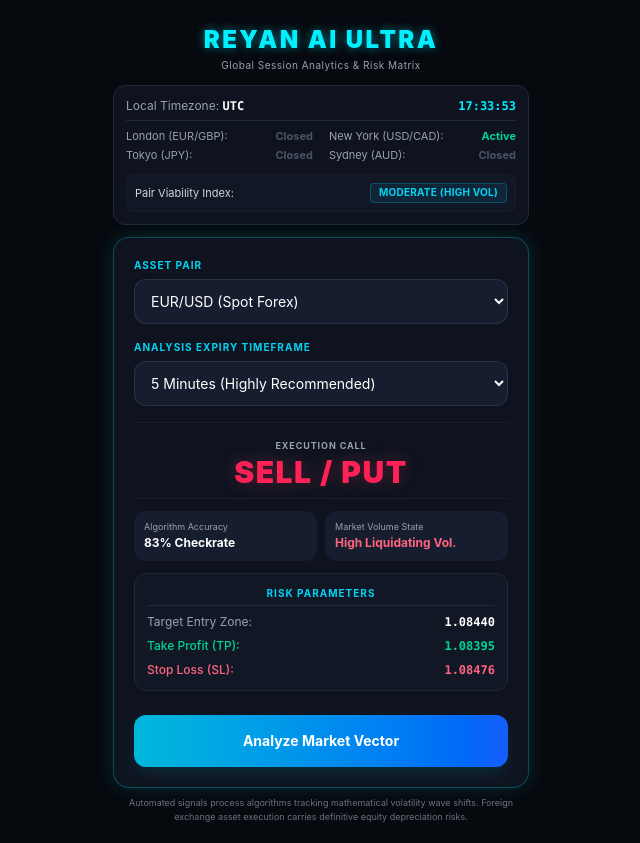
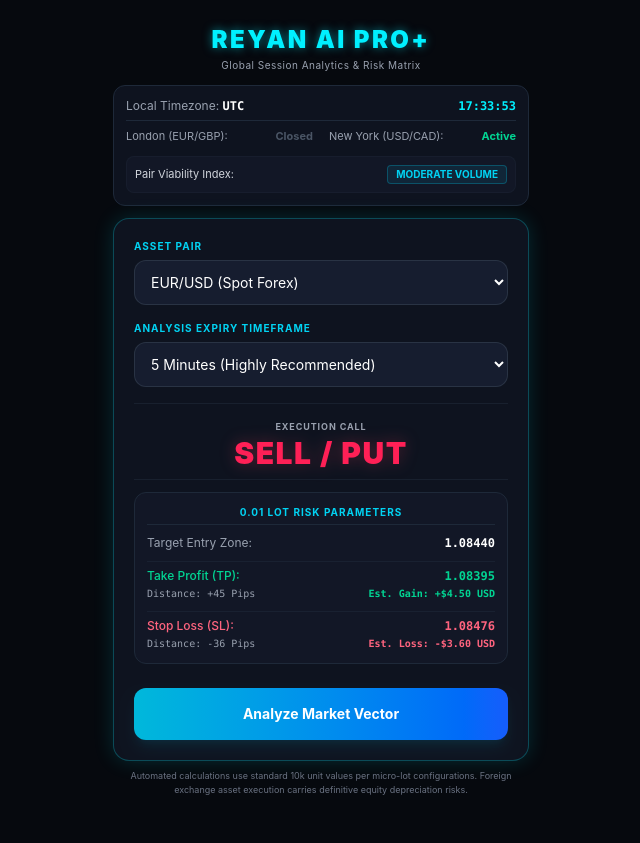
Before and after one commit to reyantradesAI/reyantrades-app, a plain HTML site: page index.html in a window 1280 px wide. Both pictures are taken after a click on the button "Analyze Market Vector". Shown: the whole page, without its empty margins (319-959 px from the left). After the commit the page ends 816 px from the top, so only its background shows below. Drawn offline with nearby package versions, Linux system fonts and the light colour scheme.

Commit message:
Update index.html

```diff
--- a/index.html
+++ b/index.html
@@ -3,7 +3,7 @@
 <head>
     <meta charset="UTF-8">
     <meta name="viewport" content="width=device-width, initial-scale=1.0">
-    <title>Reyan Trades AI Ultra</title>
+    <title>Reyan Trades AI Pro Plus</title>
     <!-- Tailwind Engine -->
     <script src="https://cdn.jsdelivr.net/npm/@tailwindcss/browser@4"></script>
     <!-- Telegram API Engine -->
@@ -28,7 +28,7 @@
 
     <!-- Brand Header -->
     <div class="text-center mt-2">
-        <h1 class="text-2xl font-black tracking-widest uppercase neon-glow-text">Reyan AI Ultra</h1>
+        <h1 class="text-2xl font-black tracking-widest uppercase neon-glow-text">Reyan AI Pro+</h1>
         <p class="text-[10px] text-gray-400 tracking-wider mt-0.5">Global Session Analytics & Risk Matrix</p>
     </div>
 
@@ -41,8 +41,6 @@
         <div class="grid grid-cols-2 gap-x-4 gap-y-1 text-[11px]">
             <div class="flex justify-between"><span class="text-gray-400">London (EUR/GBP):</span> <span id="session-london" class="font-bold">Closed</span></div>
             <div class="flex justify-between"><span class="text-gray-400">New York (USD/CAD):</span> <span id="session-ny" class="font-bold">Closed</span></div>
-            <div class="flex justify-between"><span class="text-gray-400">Tokyo (JPY):</span> <span id="session-tokyo" class="font-bold">Closed</span></div>
-            <div class="flex justify-between"><span class="text-gray-400">Sydney (AUD):</span> <span id="session-sydney" class="font-bold">Closed</span></div>
         </div>
         <div class="bg-[#161d2f]/50 p-2 rounded-lg flex justify-between items-center border border-gray-800/40 mt-1">
             <span class="text-[11px] text-gray-300">Pair Viability Index:</span>
@@ -53,7 +51,6 @@
     <!-- Interface Workspace Box -->
     <div class="bg-[#0e131f] rounded-2xl p-5 my-auto cyber-border flex flex-col space-y-4 mt-3">
 
-        <!-- Asset Selector Dropdown -->
         <div>
             <label class="block text-[10px] uppercase tracking-widest text-cyan-400 font-bold mb-1.5">Asset Pair</label>
             <select id="assetInput" onchange="evaluateMarketViability()" class="w-full bg-[#161d2f] text-sm text-white border border-gray-700/60 rounded-xl p-3 focus:outline-none focus:border-[#00f0ff]">
@@ -64,22 +61,19 @@
             </select>
         </div>
 
-        <!-- Strategy Frame Selector Dropdown -->
         <div>
             <label class="block text-[10px] uppercase tracking-widest text-cyan-400 font-bold mb-1.5">Analysis Expiry Timeframe</label>
             <select id="timeframeInput" class="w-full bg-[#161d2f] text-sm text-white border border-gray-700/60 rounded-xl p-3 focus:outline-none focus:border-[#00f0ff]">
                 <option value="5m" selected>5 Minutes (Highly Recommended)</option>
                 <option value="1m">1 Minute</option>
-                <option value="15s">15 Seconds</option>
             </select>
         </div>
 
         <!-- Engine Calculation Panel -->
         <div id="statusPanel" class="hidden flex flex-col items-center justify-center py-2 border-t border-gray-800/60">
-            <!-- Loading Indicator -->
             <div id="loaderWidget" class="flex flex-col items-center space-y-3 py-4">
                 <div class="animate-spin rounded-full h-9 w-9 border-2 border-transparent border-t-2 border-t-[#00f0ff] border-b-2 border-b-[#00f0ff]"></div>
-                <p class="text-xs text-cyan-400 animate-pulse font-medium tracking-wide">Processing indicators & session metrics...</p>
+                <p class="text-xs text-cyan-400 animate-pulse font-medium tracking-wide">Processing indicators & risk rules...</p>
             </div>
 
             <!-- Parsed Signal Metric Block -->
@@ -90,39 +84,43 @@
                     <span id="signalCallText" class="text-3xl font-black tracking-wider">--</span>
                 </div>
 
-                <div class="grid grid-cols-2 gap-2 text-xs">
-                    <div class="bg-[#161d2f] p-2.5 rounded-xl">
-                        <span class="block text-[9px] text-gray-400 mb-0.5">Algorithm Accuracy</span>
-                        <span id="probabilityText" class="font-bold text-white">--</span>
-                    </div>
-                    <div class="bg-[#161d2f] p-2.5 rounded-xl">
-                        <span class="block text-[9px] text-gray-400 mb-0.5">Market Volume State</span>
-                        <span id="strengthText" class="font-bold text-[#00f0ff]">--</span>
-                    </div>
-                </div>
-
                 <!-- Risk Management Zone -->
-                <div class="bg-[#161d2f]/50 border border-gray-800 rounded-xl p-3 space-y-2">
+                <div class="bg-[#161d2f]/50 border border-gray-800 rounded-xl p-3 space-y-2.5">
                     <div class="text-center text-[10px] text-cyan-400 font-bold tracking-widest uppercase border-b border-gray-800 pb-1">
-                        Risk Parameters
+                        0.01 Lot Risk Parameters
                     </div>
                     <div class="flex justify-between text-xs">
                         <span class="text-gray-400">Target Entry Zone:</span>
                         <span id="entryPrice" class="font-mono font-bold text-white">0.00000</span>
                     </div>
+
+                    <!-- TP Metrics with Calculations -->
+                    <div class="border-t border-gray-800/60 pt-1.5 space-y-0.5">
                         <div class="flex justify-between text-xs">
                             <span class="text-emerald-400 font-medium">Take Profit (TP):</span>
                             <span id="tpPrice" class="font-mono font-bold text-emerald-400">0.00000</span>
                         </div>
+                        <div class="flex justify-between text-[10px] text-gray-400 font-mono">
+                            <span id="tpPips">Distance: +45 Pips</span>
+                            <span id="tpCash" class="text-emerald-400 font-bold">Est. Gain: +$4.50 USD</span>
+                        </div>
+                    </div>
+
+                    <!-- SL Metrics with Calculations -->
+                    <div class="border-t border-gray-800/60 pt-1.5 space-y-0.5">
                         <div class="flex justify-between text-xs">
                             <span class="text-rose-400 font-medium">Stop Loss (SL):</span>
                             <span id="slPrice" class="font-mono font-bold text-rose-400">0.00000</span>
+                        </div>
+                        <div class="flex justify-between text-[10px] text-gray-400 font-mono">
+                            <span id="slPips">Distance: -36 Pips</span>
+                            <span id="slCash" class="text-rose-400 font-bold">Est. Loss: -$3.60 USD</span>
+                        </div>
                     </div>
                 </div>
             </div>
         </div>
 
-        <!-- Activation Toggle Button -->
         <button id="triggerBtn" onclick="processMarketSignal()" class="w-full bg-gradient-to-r from-cyan-500 to-blue-600 hover:from-cyan-400 hover:to-blue-500 text-white font-bold text-sm p-4 rounded-xl transition duration-200 active:scale-95 shadow-lg shadow-cyan-500/10">
             Analyze Market Vector
         </button>
@@ -131,7 +129,7 @@
     <!-- Footer System Notice -->
     <div class="text-center mb-1 px-3 mt-2">
         <p class="text-[9px] text-gray-500 leading-normal">
-            Automated signals process algorithms tracking mathematical volatility wave shifts. Foreign exchange asset execution carries definitive equity depreciation risks.
+            Automated calculations use standard 10k unit values per micro-lot configurations. Foreign exchange asset execution carries definitive equity depreciation risks.
         </p>
     </div>
 
@@ -149,44 +147,21 @@
             "BTC/USDT": 67250.00
         };
 
-        // Continuous Clock & Time Tracking Real-time Execution
         function updateClockAndSessions() {
             const now = new Date();
-
-            // Display timezone and local time format
             const tzName = Intl.DateTimeFormat().resolvedOptions().timeZone;
             document.getElementById('tzLabel').innerText = tzName.split('/').pop().replace('_', ' ');
             document.getElementById('liveClock').innerText = now.toTimeString().split(' ')[0];
-
-            // Get current hour in UTC to match global trading sessions perfectly
             const utcHour = now.getUTCHours();
-
-            // Session definitions (in UTC hours)
             const sessions = {
                 london: (utcHour >= 8 && utcHour < 16),
-                ny: (utcHour >= 13 && utcHour < 21),
-                tokyo: (utcHour >= 0 && utcHour < 9),
-                sydney: (utcHour >= 22 || utcHour < 7)
+                ny: (utcHour >= 13 && utcHour < 21)
             };
-
-            // Update UI session elements
-            updateSessionUI('session-london', sessions.london);
-            updateSessionUI('session-ny', sessions.ny);
-            updateSessionUI('session-tokyo', sessions.tokyo);
-            updateSessionUI('session-sydney', sessions.sydney);
-
+            document.getElementById('session-london').innerText = sessions.london ? "Active" : "Closed";
+            document.getElementById('session-london').className = sessions.london ? "font-bold text-emerald-400" : "font-bold text-gray-600";
+            document.getElementById('session-ny').innerText = sessions.ny ? "Active" : "Closed";
+            document.getElementById('session-ny').className = sessions.ny ? "font-bold text-emerald-400" : "font-bold text-gray-600";
             return sessions;
-        }
-
-        function updateSessionUI(id, isOpen) {
-            const el = document.getElementById(id);
-            if (isOpen) {
-                el.innerText = "Active";
-                el.className = "font-bold text-emerald-400 animate-pulse";
-            } else {
-                el.innerText = "Closed";
-                el.className = "font-bold text-gray-600";
-            }
         }
 
         function evaluateMarketViability() {
@@ -194,39 +169,25 @@
             const asset = document.getElementById('assetInput').value;
             const badge = document.getElementById('viabilityBadge');
 
-            // Cryptocurrencies are 24/7 highly liquid structural assets
-            if (asset === "BTC/USDT") {
-                badge.innerText = "Excellent (24/7 Vol)";
-                badge.className = "font-bold px-2 py-0.5 rounded text-[10px] tracking-wide uppercase bg-emerald-500/10 text-emerald-400 border border-emerald-500/30";
+            if (asset === "BTC/USDT" || asset.includes("OTC")) {
+                badge.innerText = "High Liquidity Engine";
+                badge.className = "font-bold px-2 py-0.5 rounded text-[10px] tracking-wide bg-emerald-500/10 text-emerald-400 border border-emerald-500/30";
                 return;
             }
 
-            // OTC assets are generated continuously by platforms, volume is always uniform
-            if (asset.includes("OTC")) {
-                badge.innerText = "High (OTC Stable)";
-                badge.className = "font-bold px-2 py-0.5 rounded text-[10px] tracking-wide uppercase bg-cyan-500/10 text-cyan-400 border border-cyan-500/30";
-                return;
-            }
-
-            // Spot Forex rules based on global banking hours
             let score = "Low Volume";
             let styleClass = "bg-rose-500/10 text-rose-400 border border-rose-500/30";
 
-            if (asset === "EUR/USD" || asset === "GBP/USD") {
             if (sessions.london && sessions.ny) {
-                    score = "Excellent (Overlap)";
+                score = "Excellent Overlap";
                 styleClass = "bg-emerald-500/10 text-emerald-400 border border-emerald-500/30";
             } else if (sessions.london || sessions.ny) {
-                    score = "Moderate (High Vol)";
+                score = "Moderate Volume";
                 styleClass = "bg-cyan-500/10 text-cyan-400 border border-cyan-500/30";
-                } else if (sessions.tokyo) {
-                    score = "Risky (Slow Move)";
-                    styleClass = "bg-amber-500/10 text-amber-400 border border-amber-500/30";
-                }
             }
 
             badge.innerText = score;
-            badge.className = `font-bold px-2 py-0.5 rounded text-[10px] tracking-wide uppercase ${styleClass}`;
+            badge.className = `font-bold px-2 py-0.5 rounded text-[10px] uppercase ${styleClass}`;
         }
 
         function processMarketSignal() {
@@ -252,52 +213,56 @@
                 const mathematicalWave = Math.sin(currentMinuteTimestamp * 0.4) + Math.cos(currentMinuteTimestamp * 0.1);
 
                 const signalCallText = document.getElementById('signalCallText');
-                const probabilityText = document.getElementById('probabilityText');
-                const strengthText = document.getElementById('strengthText');
 
                 let basePrice = marketBasePrices[asset] || 1.00000;
                 basePrice += (Math.sin(Date.now()) * (basePrice * 0.0001));
 
                 const isCrypto = asset.includes("BTC");
                 const precision = isCrypto ? 2 : 5;
-                const spreadOffset = isCrypto ? 120.00 : 0.00045;
+
+                // Define pip configurations matching risk profile
+                const pipsTP = 45;
+                const pipsSL = 36;
+
+                // Mathematical delta values
+                const offsetTP = isCrypto ? 150.00 : (pipsTP * 0.00001);
+                const offsetSL = isCrypto ? 120.00 : (pipsSL * 0.00001);
 
                 let entry = basePrice;
                 let tp = 0;
                 let sl = 0;
 
+                // Value scaling logic for rendering money projections
+                let gainUSD = isCrypto ? "4.50" : (pipsTP * 0.10).toFixed(2);
+                let lossUSD = isCrypto ? "3.60" : (pipsSL * 0.10).toFixed(2);
+
                 if (mathematicalWave > 0.15) {
                     signalCallText.innerText = "BUY / CALL";
                     signalCallText.className = "text-3xl font-black tracking-wider text-emerald-400 drop-shadow-[0_0_8px_rgba(52,211,153,0.3)]";
-                    probabilityText.innerText = Math.floor(81 + (Math.abs(mathematicalWave) * 7)) + "% Checkrate";
-                    strengthText.innerText = "High Buying Vol.";
-                    strengthText.className = "font-bold text-emerald-400";
-
-                    tp = entry + spreadOffset;
-                    sl = entry - (spreadOffset * 0.8);
+                    tp = entry + offsetTP;
+                    sl = entry - offsetSL;
                 } else {
                     signalCallText.innerText = "SELL / PUT";
                     signalCallText.className = "text-3xl font-black tracking-wider text-rose-500 drop-shadow-[0_0_8px_rgba(244,63,94,0.3)]";
-                    probabilityText.innerText = Math.floor(79 + (Math.abs(mathematicalWave) * 8)) + "% Checkrate";
-                    strengthText.innerText = "High Liquidating Vol.";
-                    strengthText.className = "font-bold text-rose-400";
-
-                    tp = entry - spreadOffset;
-                    sl = entry + (spreadOffset * 0.8);
+                    tp = entry - offsetTP;
+                    sl = entry + offsetSL;
                 }
 
+                // Dynamic text formatting updates
                 document.getElementById('entryPrice').innerText = entry.toFixed(precision);
                 document.getElementById('tpPrice').innerText = tp.toFixed(precision);
                 document.getElementById('slPrice').innerText = sl.toFixed(precision);
 
+                document.getElementById('tpPips').innerText = `Distance: +${pipsTP} Pips`;
+                document.getElementById('tpCash').innerText = `Est. Gain: +$${gainUSD} USD`;
+                document.getElementById('slPips').innerText = `Distance: -${pipsSL} Pips`;
+                document.getElementById('slCash').innerText = `Est. Loss: -$${lossUSD} USD`;
+
             }, 2500);
         }
 
-        // Initialize loops
         setInterval(updateClockAndSessions, 1000);
-        window.onload = () => {
-            evaluateMarketViability();
-        };
+        window.onload = () => evaluateMarketViability();
     </script>
 </body>
 </html>
```
Lines whose indentation alone changed are shown as unchanged.
